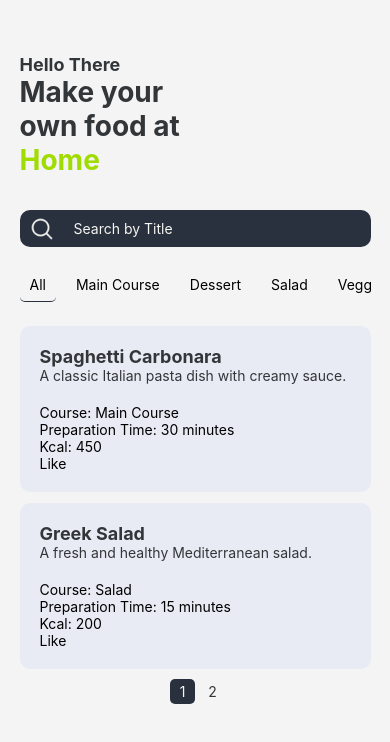
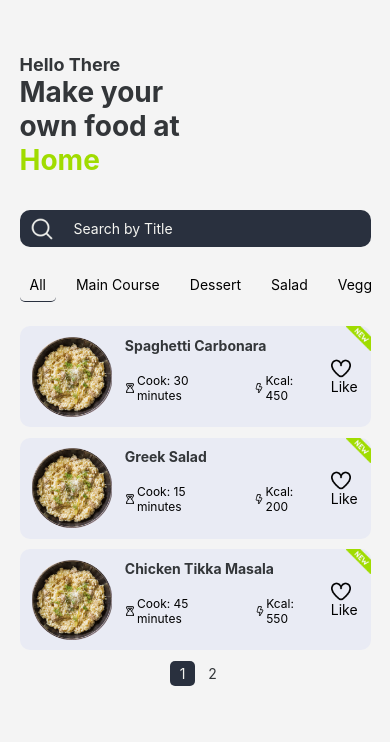
Before and after one commit to TessierV/HelloBook, a React Native app: screen / in a window 390 px wide. Shown: the top 742 px of the page. Built offline with nearby package versions, Linux system fonts and the light colour scheme.

Commit message:
commit recipe

```diff
--- a/component/RecipeCard.js
+++ b/component/RecipeCard.js
@@ -1,25 +1,63 @@
 import React, { useState } from 'react';
-import { View, Text, TouchableOpacity, StyleSheet } from 'react-native';
+import { View, Text, Image, TouchableOpacity, StyleSheet, Modal, ScrollView } from 'react-native';
 import { colors } from '../colors';
+import RecipeModal from './RecipeModal';
 
 const RecipeCard = ({ recipe }) => {
   const [isLiked, setIsLiked] = useState(false);
+  const [isModalOpen, setIsModalOpen] = useState(false);
 
   const toggleLike = () => {
     setIsLiked((prevIsLiked) => !prevIsLiked);
   };
 
   return (
-    <View style={styles.recipeCard}>
-      <Text style={styles.recipeTitle}>{recipe.title}</Text>
-      <Text style={styles.recipeDescription}>{recipe.description}</Text>
-      <Text>Course: {recipe.course}</Text>
-      <Text>Preparation Time: {recipe.preparationTime}</Text>
-      <Text>Kcal: {recipe.kcal}</Text>
-      <TouchableOpacity onPress={toggleLike}>
-        <Text>{isLiked ? 'Liked' : 'Like'}</Text>
+    <>
+      <TouchableOpacity style={styles.recipeCard} onPress={() => setIsModalOpen(true)}>
+        <View style={styles.left_recipeCard}>
+          <Image source={require('../img/Risotto.png')} style={styles.recipeImage} />
+        </View>
+
+        <View style={styles.center_recipeCard}>
+          <Text style={styles.recipeTitle}>{recipe.title}</Text>
+          <Text style={styles.recipeSubtitle}>{recipe.subtitle}</Text>
+          <View style={styles.recipeCardDetails}>
+            <View style={styles.recipeCardDetails_column}>
+              <Image source={require('../img/hourglass.png')} style={styles.recipeIcons} />
+              <Text style={styles.recipeText}>Cook: {recipe.preparationTime}</Text>
+            </View>
+            <View style={styles.recipeCardDetails_column}>
+              <Image source={require('../img/bolt.png')} style={styles.recipeIcons} />
+              <Text style={styles.recipeText}>Kcal: {recipe.kcal}</Text>
+            </View>
+          </View>
+        </View>
+        <View style={styles.right_recipeCard}>
+          <TouchableOpacity onPress={toggleLike}>
+            <Image
+              source={isLiked ? require('../img/heart_icon_full.png') : require('../img/heart_icon.png')}
+              style={styles.recipeIcons_heart}
+            />
+            <Text>{isLiked ? 'Liked' : 'Like'}</Text>
+          </TouchableOpacity>
+        </View>
+        <Image source={require('../img/new.png')} style={styles.recipeIcons_new} />
       </TouchableOpacity>
-    </View>
+
+      <RecipeModal
+  isOpen={isModalOpen}
+  onClose={() => setIsModalOpen(false)}
+  steps={recipe.steps}
+  recipeName={recipe.title}
+  subtitle = {recipe.subtitle}
+  description={recipe.description}
+  ingredients={recipe.ingredients}
+  allergy={recipe.allergy}
+  course={recipe.course}
+  difficulty={recipe.difficulty}
+
+/>
+    </>
   );
 };
 
@@ -27,19 +65,68 @@ const styles = StyleSheet.create({
   recipeCard: {
     backgroundColor: colors.lightBackground,
     borderRadius: 10,
-    padding: 20,
     marginBottom: '3%',
+    flex: 1,
+    flexDirection: 'row',
+    paddingVertical: '3%',
+  },
+  left_recipeCard: {
+    flex: 3,
+    alignItems: 'center',
+    justifyContent: 'center',
+  },
+  center_recipeCard: {
+    flex: 5.5,
+    justifyContent: 'center',
+  },
+  right_recipeCard: {
+    flex: 1.5,
+    alignItems: 'center',
+    justifyContent: 'center',
   },
   recipeTitle: {
-    fontSize: 18,
+    fontSize: 14,
     fontWeight: 'bold',
     color: colors.darkText,
   },
-  recipeDescription: {
-    fontSize: 14,
+  recipeSubtitle: {
+    fontSize: 10,
     color: colors.darkText,
-    marginBottom: 20,
-
+    marginBottom: '6%',
+  },
+  recipeText: {
+    fontSize: 12,
+  },
+  recipeImage: {
+    width: 80,
+    height: 80,
+  },
+  recipeCardDetails: {
+    marginBottom: '3%',
+    flex: 1,
+    flexDirection: 'row',
+    justifyContent: 'space-between',
+    alignItems: 'center',
+  },
+  recipeCardDetails_column: {
+    flexDirection: 'row',
+  },
+  recipeIcons: {
+    width: 10,
+    height: 10,
+    alignSelf: 'center',
+    marginRight: '2%',
+  },
+  recipeIcons_new: {
+    position: 'absolute',
+    top: 0,
+    right: 0,
+    width: 25,
+    height: 25,
+  },
+  recipeIcons_heart: {
+    width: 20,
+    height: 20,
   },
 });
 
--- a/component/RecipeFilter.js
+++ b/component/RecipeFilter.js
@@ -1,4 +1,3 @@
-// CategoryList.js
 import React from 'react';
 import { ScrollView, TouchableOpacity, Image, Text, StyleSheet } from 'react-native';
 import { colors } from '../colors';
--- a/component/RecipeList.js
+++ b/component/RecipeList.js
@@ -5,7 +5,7 @@ import { colors } from '../colors';
 
 const RecipeList = ({ recipes, likedRecipes, onToggleLike }) => {
   const isLiked = (recipe) => likedRecipes.includes(recipe);
-  const recipesPerPage = 2;
+  const recipesPerPage = 3;
   const totalPages = Math.ceil(recipes.length / recipesPerPage);
   const [currentPage, setCurrentPage] = useState(1);
 
--- /dev/null
+++ b/component/RecipeModal.js
@@ -0,0 +1,279 @@
+import React, { useState } from 'react';
+import { Modal, View, Text, Image, TouchableOpacity, StyleSheet, ScrollView } from 'react-native';
+import { colors } from '../colors';
+
+const RecipeModal = ({ isOpen, onClose, steps, recipeName, course, difficulty, description, subtitle, allergy, ingredients }) => {
+  const [showStepsModal, setShowStepsModal] = useState(false);
+
+  if (!isOpen) {
+    return null;
+  }
+
+  const closeStepsModal = () => {
+    setShowStepsModal(false);
+  };
+
+
+
+  // Mapper les éléments du tableau course
+  const getCourseBackgroundColor = (course) => {
+    switch (course) {
+      case 'Main Course':
+        return '#FFEEAA'; // Couleur pour Main Course
+      case 'Veggie':
+        return '#E1F8DA'; // Couleur pour Veggie
+      default:
+        return 'blue'; // Couleur par défaut
+    }
+  };
+
+  // Mapper les éléments du tableau course
+  const courseElements = course.map((courseItem, index) => (
+    <>
+    <View
+      key={index}
+      style={
+        styles.courseContainer
+      }
+    >
+      <Text
+        style={[
+          {
+            backgroundColor: getCourseBackgroundColor(courseItem),
+            padding: 5,
+            borderRadius: 5,
+            color: colors.darkText,
+          },
+        ]}
+      >
+        {courseItem}
+      </Text>
+    </View>{' '}</>
+
+  ));
+
+  return (
+    <Modal animationType="slide" transparent={true} visible={isOpen}>
+      <View style={styles.modalContainer}>
+        <View style={styles.modalContent}>
+          <View style={styles.imageContainer}>
+            <Image source={require('../img/recipe/fenouil.png')} style={styles.recipeImage} />
+            <View style={styles.modalHeader}>
+              <Text style={styles.modalTitle}>{recipeName}</Text>
+              <Text style={styles.modalSubtitle}>{subtitle}</Text>
+            </View>
+            <View style={styles.overlay}></View>
+          </View>
+
+          <TouchableOpacity style={styles.closeButton} onPress={onClose}>
+            <Text style={styles.closeButtonText}>X</Text>
+          </TouchableOpacity>
+
+          <View style={styles.modalContent_text}>
+            <Text style={styles.modalDescription}>Difficulté: {difficulty}</Text>
+
+            <Text style={styles.sectionTitle}>Description:</Text>
+
+            <Text style={styles.modalDescription}>{description}</Text>
+            <Text style={styles.courseContainer}>{courseElements}</Text>
+
+            <Text style={styles.sectionTitle}>Ingredients:</Text>
+            <Text style={styles.ingredientsText}>{ingredients}</Text>
+
+            <Text style={styles.sectionTitle}>Allergènes:</Text>
+
+            <Text style={styles.ingredientsText}>{allergy}</Text>
+
+            <TouchableOpacity
+              style={styles.startButton}
+              onPress={() => setShowStepsModal(true)}
+            >
+              <Text style={styles.startButtonText}>Commencer à cuisiner ?</Text>
+            </TouchableOpacity>
+          </View>
+        </View>
+      </View>
+
+      {/* Deuxième modal pour les étapes */}
+      <Modal animationType="slide" transparent={true} visible={showStepsModal}>
+        <View style={styles.stepsModalContainer}>
+          <View style={styles.stepsModalContent}>
+            <Text style={styles.stepsModalTitle}>Recipe Steps</Text>
+
+            <ScrollView>
+              {steps.map((step, index) => (
+                <Text key={index} style={styles.stepText}>{`${index + 1}. ${step}`}</Text>
+              ))}
+            </ScrollView>
+
+            <TouchableOpacity style={styles.closeclotured} onPress={closeStepsModal}>
+              <Text style={styles.closeButtonText}>Close</Text>
+            </TouchableOpacity>
+          </View>
+        </View>
+      </Modal>
+    </Modal>
+  );
+};
+
+const styles = StyleSheet.create({
+  modalContainer: {
+    flex: 1,
+    justifyContent: 'flex-end',
+    alignItems: 'center',
+    backgroundColor: 'rgba(0, 0, 0, 0.5)',
+  },
+  modalContent: {
+    backgroundColor: 'white',
+    borderTopLeftRadius: 10,
+    borderTopRightRadius: 10,
+    width: '100%',
+    height: '90%',
+  },
+  modalContent_text: {
+    padding: 20,
+  },
+  modalHeader: {
+    paddingHorizontal: 20,
+    position: 'absolute',
+    bottom: 0,
+    zIndex: 1,
+    paddingHorizontal: 10,
+
+  },
+  modalTitle: {
+    fontSize: 16,
+    fontWeight: 'bold',
+    color: colors.lightText,
+  },
+  modalSubtitle: {
+    fontSize: 12,
+    fontWeight: 'bold',
+    color: colors.lightText,
+    marginBottom: '6%',
+    paddingVertical: 4,
+    borderRadius: 5,
+  },
+  courseContainer: {
+    flexDirection: 'row',
+},
+  modalDescription: {
+    fontSize: 14,
+    color: 'gray',
+    marginBottom: 10,
+  },
+  sectionTitle: {
+    fontSize: 16,
+    fontWeight: 'bold',
+    marginTop: 10,
+  },
+  ingredientsText: {
+    fontSize: 14,
+    marginBottom: 10,
+  },
+  stepText: {
+    fontSize: 16,
+    marginBottom: 10,
+  },
+  closeButton: {
+    position: 'absolute',
+    top: 10,
+    right: '2%',
+    backgroundColor: colors.lightBackground,
+    borderRadius: 25,
+    alignItems: 'center',
+    justifyContent: 'center',
+    height: 35,
+    width: 35,
+  },
+  closeclotured: {
+    backgroundColor: colors.darkBackground,
+    padding: 10,
+    borderRadius: 5,
+    alignItems: 'center',
+    marginTop: 20,
+  },
+  closeButtonText: {
+    color: 'white',
+    fontSize: 16,
+  },
+  // Styles pour l'image avec overlay
+  imageContainer: {
+    position: 'relative',
+  },
+  recipeImage: {
+    height: 150,
+    width: '100%',
+    borderTopLeftRadius: 10,
+    borderTopRightRadius: 10,
+  },
+  overlay: {
+    position: 'absolute',
+    top: 0,
+    left: 0,
+    width: '100%',
+    height: '100%',
+    backgroundColor: 'rgba(0, 0, 0, 0.5)',
+    borderRadius: 10,
+  },
+  startButton: {
+    backgroundColor: colors.darkBackground,
+    padding: 10,
+    borderRadius: 5,
+    alignItems: 'center',
+    marginTop: 20,
+  },
+  startButtonText: {
+    color: 'white',
+    fontSize: 16,
+  },
+  // Styles pour le deuxième modal des étapes
+  stepsModalContainer: {
+    flex: 1,
+    justifyContent: 'flex-end',
+    alignItems: 'center',
+    backgroundColor: 'rgba(0, 0, 0, 0.5)',
+  },
+  overlay: {
+    position: 'absolute',
+    top: 0,
+    left: 0,
+    width: '100%',
+    height: '100%',
+    backgroundColor: 'rgba(0, 0, 0, 0.5)',
+    borderRadius: 10,
+  },
+  startButton: {
+    backgroundColor: colors.darkBackground,
+    padding: 10,
+    borderRadius: 5,
+    alignItems: 'center',
+    marginTop: 20,
+  },
+  startButtonText: {
+    color: 'white',
+    fontSize: 16,
+  },
+  // Styles pour le deuxième modal des étapes
+  stepsModalContainer: {
+    flex: 1,
+    justifyContent: 'flex-end',
+    alignItems: 'center',
+    backgroundColor: 'rgba(0, 0, 0, 0.5)',
+  },
+  stepsModalContent: {
+    backgroundColor: 'white',
+    borderTopLeftRadius: 10,
+    borderTopRightRadius: 10,
+    padding: 20,
+    width: '100%',
+    height: '85%',
+  },
+  stepsModalTitle: {
+    fontSize: 18,
+    fontWeight: 'bold',
+    marginBottom: 10,
+  },
+});
+
+export default RecipeModal;
--- a/component/RecipeSearchBar.js
+++ b/component/RecipeSearchBar.js
@@ -34,7 +34,6 @@ const styles = StyleSheet.create({
     flex: 1,
     paddingVertical: 10,
     color: colors.lightText,
-
   },
 });
 
```
